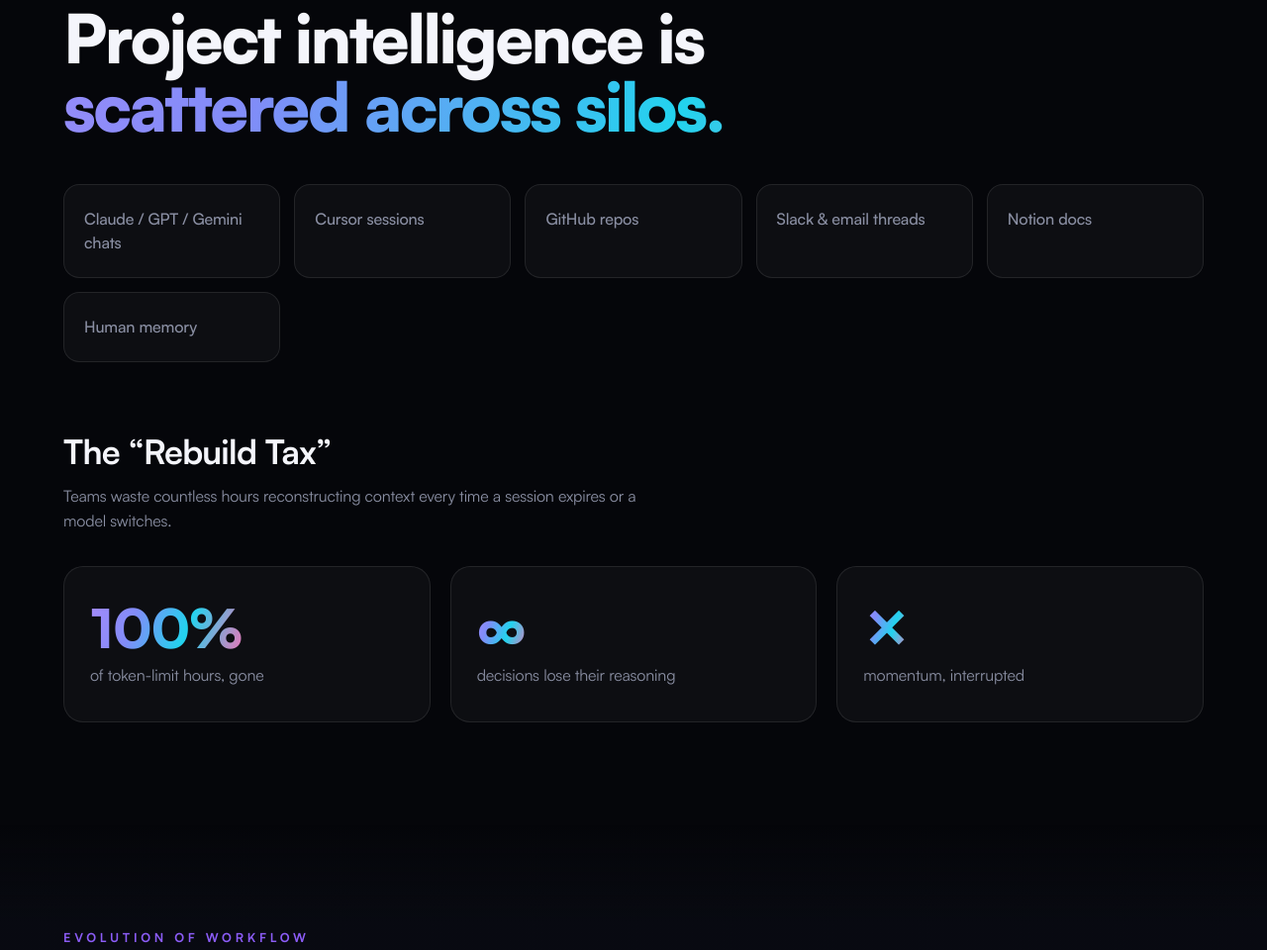
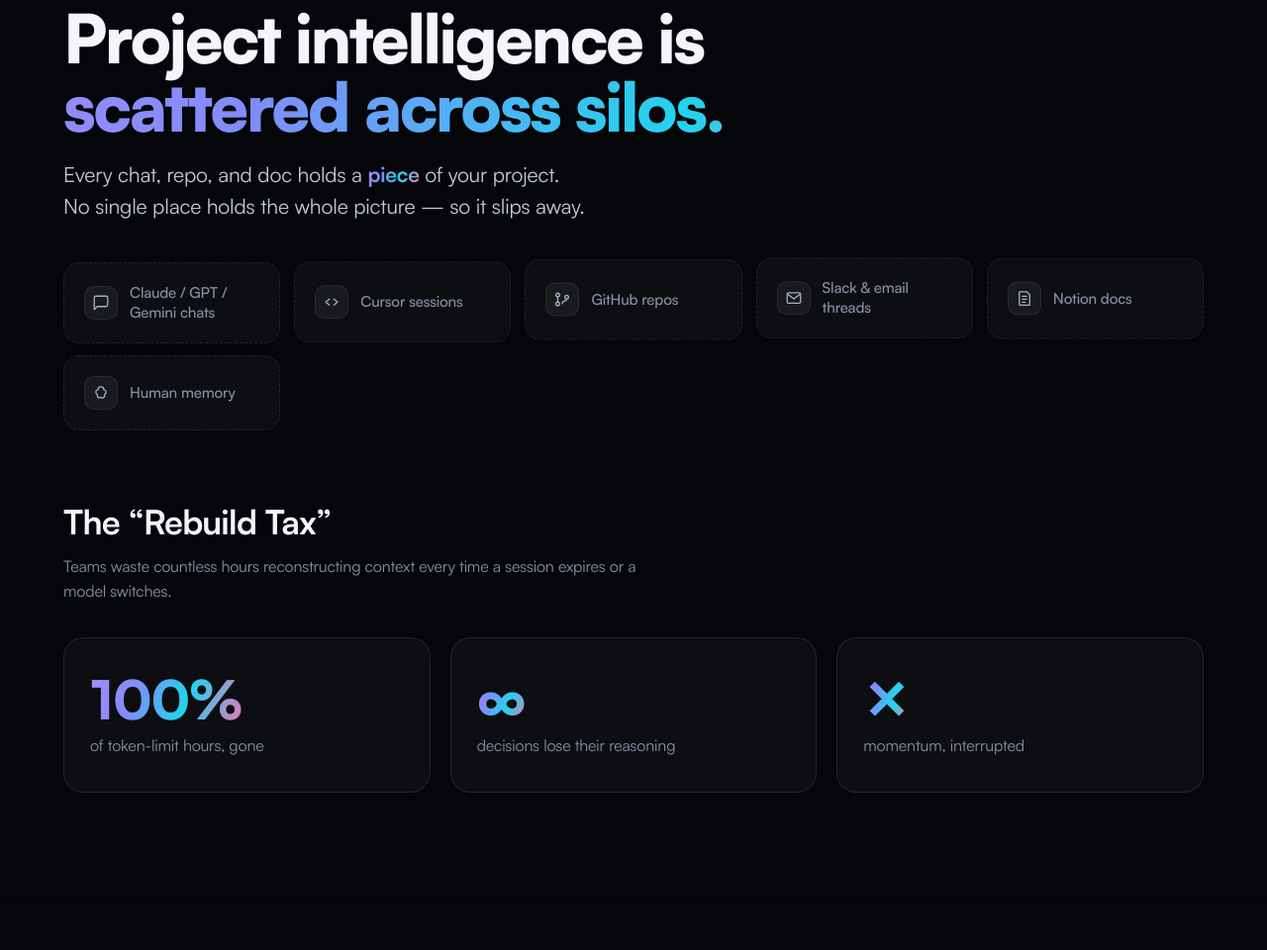
Before and after one commit to Noctilucenty/Continuity, a website: page site/index.html in a window 1280 px wide. Shown: the part 1230-2190 px from the top of the page at 99% size. Drawn offline with Linux system fonts and the light colour scheme; no server answers; animation ran at ten frames a second.

Commit message:
site: clearer fragmentation explanation — lead line, silo icons, scattered float

```diff
--- a/site/css/style.css
+++ b/site/css/style.css
@@ -160,12 +160,22 @@
 .reveal.in{opacity:1;transform:none;filter:blur(0)}
 
 /* ── Silos / problem ──────────────────────────────── */
-.silos{display:grid;grid-template-columns:repeat(auto-fit,minmax(200px,1fr));gap:14px;margin-bottom:64px}
-.silo{padding:22px 20px;border:1px solid var(--card-bd);border-radius:16px;background:var(--card);color:var(--muted);font-weight:500;
-  transition:.4s var(--ease);position:relative;overflow:hidden}
+.lead{font-size:clamp(17px,2.1vw,21px);color:#c4c8d6;line-height:1.55;max-width:640px;margin:-26px 0 40px}
+.lead em{font-style:normal;background:var(--grad);-webkit-background-clip:text;background-clip:text;color:transparent;font-weight:700}
+.silos{display:grid;grid-template-columns:repeat(auto-fit,minmax(210px,1fr));gap:14px;margin-bottom:64px}
+.silo{display:flex;align-items:center;gap:12px;padding:20px;border:1px dashed var(--card-bd);border-radius:16px;
+  background:var(--card);color:var(--muted);font-weight:500;font-size:15px;line-height:1.35;
+  transition:.4s var(--ease);position:relative;overflow:hidden;animation:siloFloat 7s ease-in-out infinite}
+.silo:nth-child(2){animation-delay:-1s}.silo:nth-child(3){animation-delay:-2.2s}
+.silo:nth-child(4){animation-delay:-3.1s}.silo:nth-child(5){animation-delay:-4.4s}.silo:nth-child(6){animation-delay:-5.5s}
+@keyframes siloFloat{0%,100%{transform:translateY(0)}50%{transform:translateY(-5px)}}
+.silo-ic{flex:none;width:34px;height:34px;display:grid;place-items:center;border-radius:10px;color:#a9b0c6;
+  background:rgba(255,255,255,.05);border:1px solid rgba(255,255,255,.07);transition:.4s var(--ease)}
+.silo-ic svg{width:18px;height:18px}
 .silo::before{content:"";position:absolute;inset:0;background:var(--grad);opacity:0;transition:opacity .4s}
-.silo:hover{transform:translateY(-4px);color:#fff;border-color:transparent}
+.silo:hover{transform:translateY(-5px);color:#fff;border-color:transparent;border-style:solid}
 .silo:hover::before{opacity:.14}
+.silo:hover .silo-ic{color:#fff;background:rgba(255,255,255,.12)}
 
 .tax h3{font-size:clamp(24px,3vw,34px);font-weight:700;margin-bottom:6px;letter-spacing:-.02em}
 .tax>p{color:var(--muted);max-width:620px;margin-bottom:34px}
--- a/site/index.html
+++ b/site/index.html
@@ -152,13 +152,32 @@
     <div class="container">
       <p class="kicker reveal">THE FRAGMENTATION PROBLEM</p>
       <h2 class="headline reveal">Project intelligence is<br><span class="grad">scattered across silos.</span></h2>
+      <p class="lead reveal">Every chat, repo, and doc holds a <em>piece</em> of your project.<br>No single place holds the whole picture — so it slips away.</p>
       <div class="silos">
-        <div class="silo reveal" style="--d:.05s">Claude / GPT / Gemini chats</div>
-        <div class="silo reveal" style="--d:.1s">Cursor sessions</div>
-        <div class="silo reveal" style="--d:.15s">GitHub repos</div>
-        <div class="silo reveal" style="--d:.2s">Slack &amp; email threads</div>
-        <div class="silo reveal" style="--d:.25s">Notion docs</div>
-        <div class="silo reveal" style="--d:.3s">Human memory</div>
+        <div class="silo reveal" style="--d:.05s">
+          <span class="silo-ic"><svg viewBox="0 0 24 24" fill="none" stroke="currentColor" stroke-width="1.7" stroke-linecap="round" stroke-linejoin="round"><path d="M21 15a2 2 0 0 1-2 2H7l-4 4V5a2 2 0 0 1 2-2h14a2 2 0 0 1 2 2Z"/></svg></span>
+          Claude / GPT / Gemini chats
+        </div>
+        <div class="silo reveal" style="--d:.1s">
+          <span class="silo-ic"><svg viewBox="0 0 24 24" fill="none" stroke="currentColor" stroke-width="1.7" stroke-linecap="round" stroke-linejoin="round"><path d="m9 8-5 4 5 4"/><path d="m15 8 5 4-5 4"/></svg></span>
+          Cursor sessions
+        </div>
+        <div class="silo reveal" style="--d:.15s">
+          <span class="silo-ic"><svg viewBox="0 0 24 24" fill="none" stroke="currentColor" stroke-width="1.7" stroke-linecap="round" stroke-linejoin="round"><circle cx="6" cy="6" r="2.5"/><circle cx="6" cy="18" r="2.5"/><circle cx="18" cy="9" r="2.5"/><path d="M6 8.5v7"/><path d="M18 11.5c0 4-6 1-6 6"/></svg></span>
+          GitHub repos
+        </div>
+        <div class="silo reveal" style="--d:.2s">
+          <span class="silo-ic"><svg viewBox="0 0 24 24" fill="none" stroke="currentColor" stroke-width="1.7" stroke-linecap="round" stroke-linejoin="round"><rect x="3" y="5" width="18" height="14" rx="2"/><path d="m4 7 8 6 8-6"/></svg></span>
+          Slack &amp; email threads
+        </div>
+        <div class="silo reveal" style="--d:.25s">
+          <span class="silo-ic"><svg viewBox="0 0 24 24" fill="none" stroke="currentColor" stroke-width="1.7" stroke-linecap="round" stroke-linejoin="round"><path d="M6 3h9l4 4v14a0 0 0 0 1 0 0H6a1 1 0 0 1-1-1V4a1 1 0 0 1 1-1Z"/><path d="M9 9h6M9 13h6M9 17h4"/></svg></span>
+          Notion docs
+        </div>
+        <div class="silo reveal" style="--d:.3s">
+          <span class="silo-ic"><svg viewBox="0 0 24 24" fill="none" stroke="currentColor" stroke-width="1.7" stroke-linecap="round" stroke-linejoin="round"><path d="M12 4a4 4 0 0 0-4 4 3 3 0 0 0-1 5.8V16a3 3 0 0 0 5 2 3 3 0 0 0 5-2v-2.2A3 3 0 0 0 16 8a4 4 0 0 0-4-4Z"/></svg></span>
+          Human memory
+        </div>
       </div>
 
       <div class="tax reveal">
```
